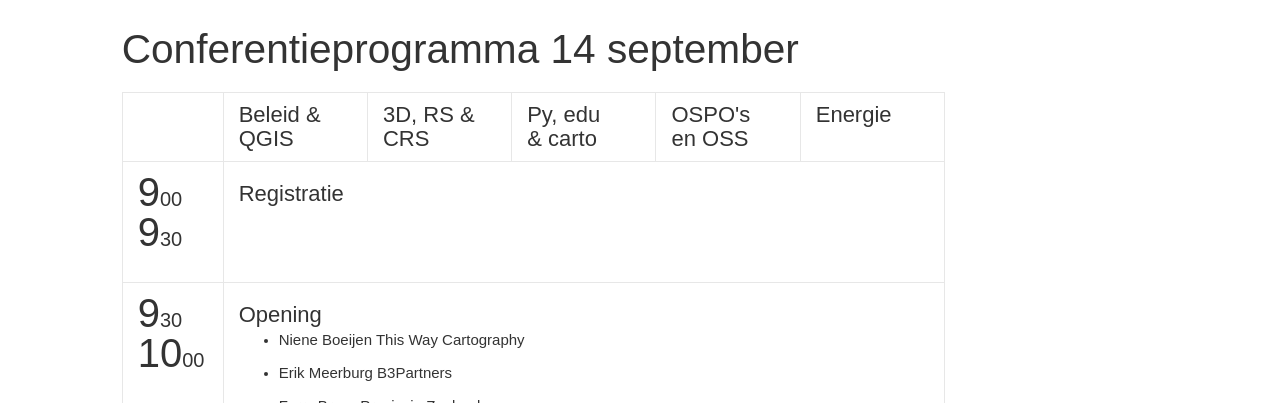
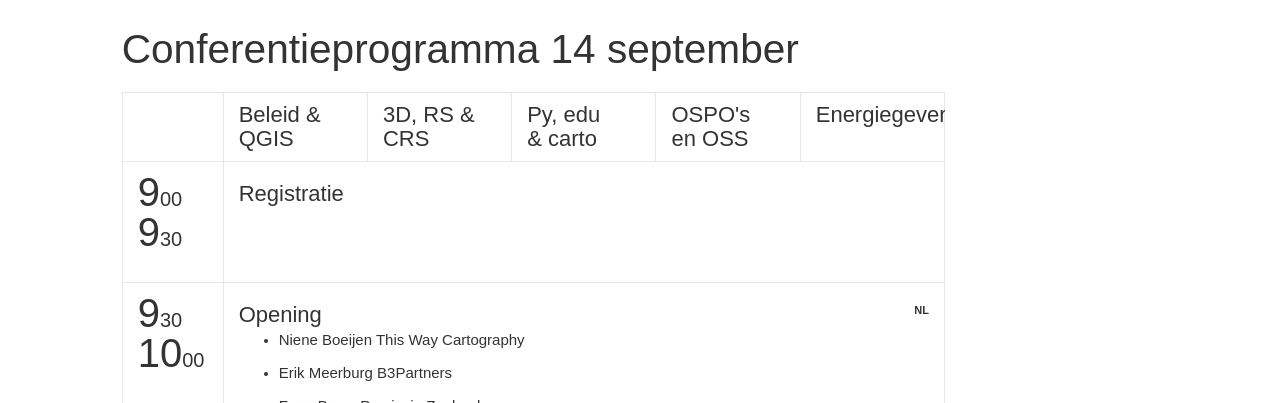
Before and after one commit to foss4gnl/2023.foss4g.nl, a Jekyll site: the page built from conference.html, in a window 1280 px wide and 900 px high, scrolled down 540 px. Shown: the part 158-561 px from the top of the window. Built offline with Jekyll 4.4.1, drawn with Linux system fonts in a browser that asks for light colours; nearby versions of some CDN libraries; some web fonts are replaced; comment, search, counter and statistics services are not loaded.

Commit message:
details...

```diff
--- a/_data/schedule_conference.yml
+++ b/_data/schedule_conference.yml
@@ -7,7 +7,7 @@
     - {title: "3D, RS & CRS", color: "#e91e63"}
     - {title: "Py, edu & carto", color: "#03a9f4"}
     - {title: "OSPO's en OSS", color: "#6326ff"}
-    - {title: "Energie", color: "#63ddbb"}
+    - {title: "Energiegevers", color: "#63ddbb"}
   timeslots:
     - {
       startTime: "9:00",
--- a/_data/sessions.yml
+++ b/_data/sessions.yml
@@ -2,6 +2,7 @@
 # idd 9xx is keynotes, 1xx is track 1, 2xx is track 2, 3xx is track 3, 7xx is workshops
 # title:""     is de titel in het blokje
 # subtype: "presentation"    geen idee wat dit doet
+# service: true: dan komt de description er direct bij te staan, en is er ook geen pop up meer naar de inhoud.
 # description: "" is de beschrijving in de pop-up onder Language
 # speakers [x]  het nummer x verwijst naar het id nummer van de speaker in _data/speakers.yml
 # language: ""  geeft de taal van de presentatie, in de pop-up onder de titel
@@ -17,6 +18,7 @@
   title: "Opening"
   description: "door OSGeo.nl voorzitter Niene Boeijen en dagvoorzitter Erik Meerburg <br />Welkomstwoord door Ferry Brasz, CIO van de Provincie Zeeland"
   speakers: [94,95,96]
+  language: "NL"
 -
   id: 802
   title: "Koffie"
```
